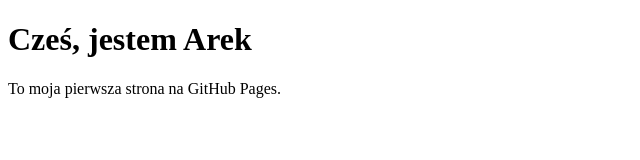
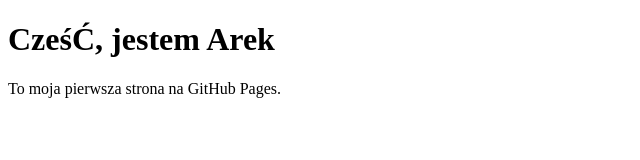
Before and after one commit to Arkadii30/repositorium, a plain HTML site: page index.html in a window 1280 px wide. Shown: the whole page, without its empty margins (0-640 px from the left). Drawn offline with Linux system fonts and the light colour scheme.

Commit message:
Fix typo in heading text

```diff
--- a/index.html
+++ b/index.html
@@ -2,7 +2,7 @@
 <html lang="pl">
 <head><meta charset="UTF-8"><title>Moja strona</title></head>
 <body>
-  <h1>Cześ, jestem Arek</h1>
+  <h1>CześĆ, jestem Arek</h1>
   <p>To moja pierwsza strona na GitHub Pages.</p>
 </body>
 </html>
```
